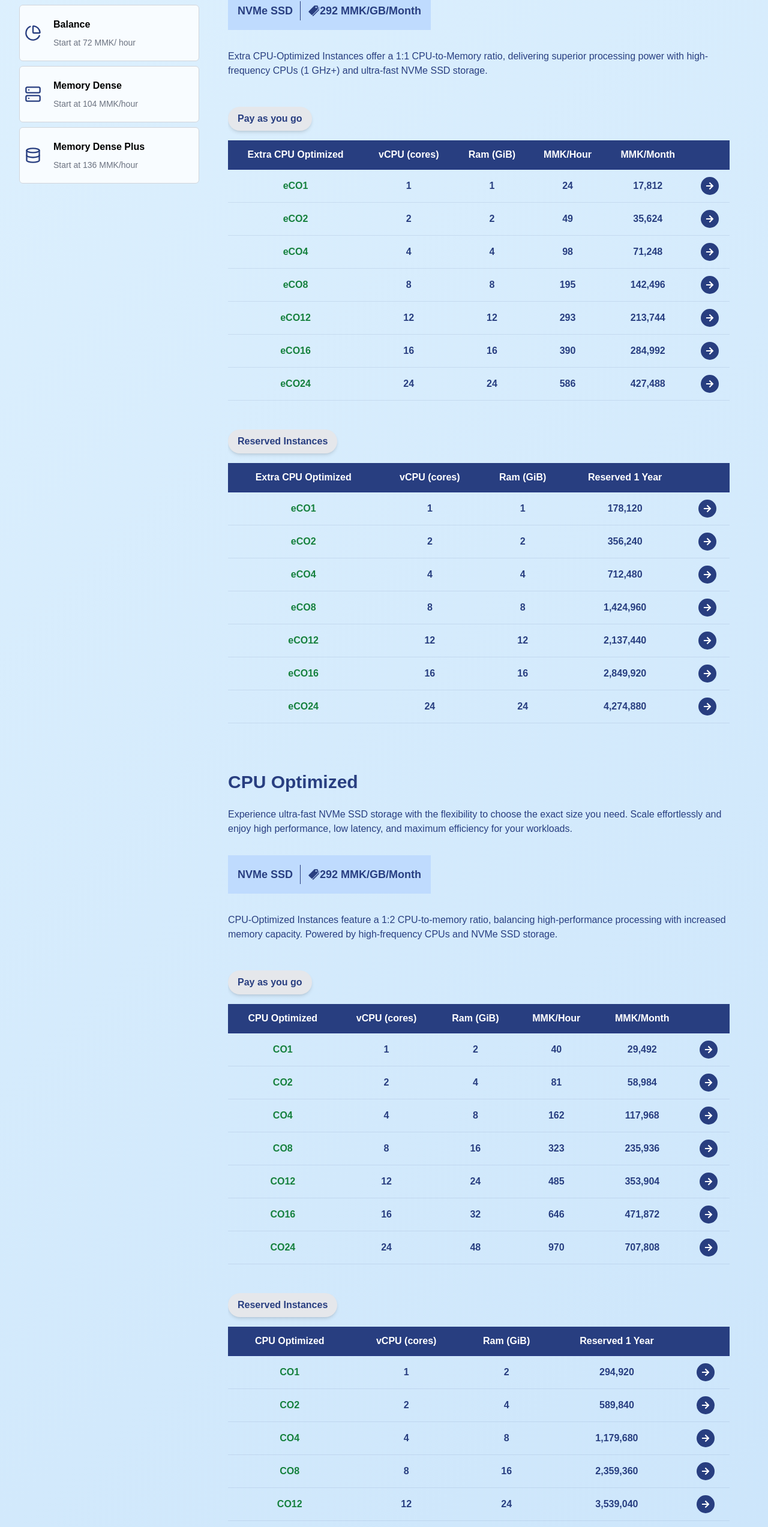
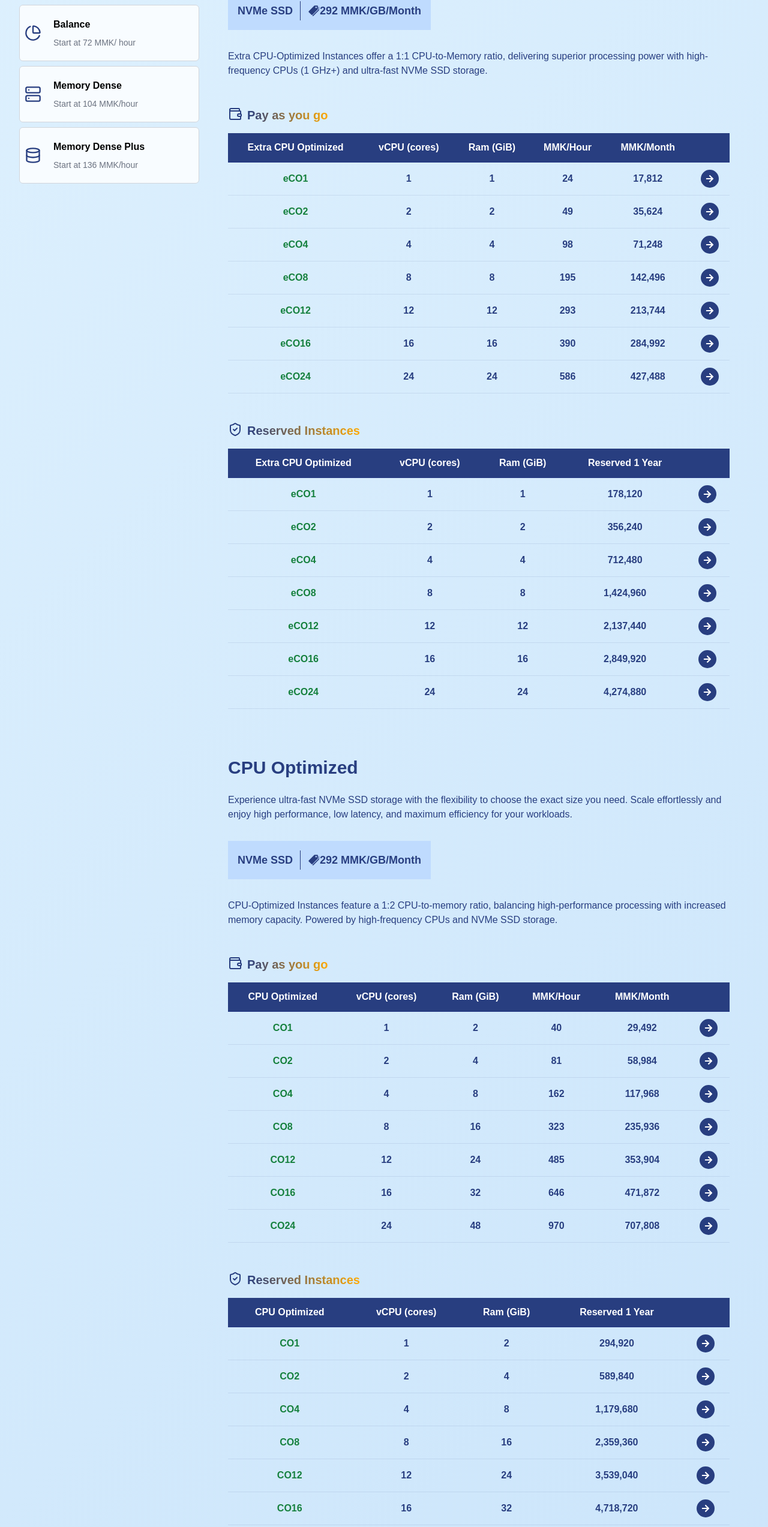
Before and after one commit to ayezinhtun/1CNGUI, a React (Vite) app: page /pricing in a window 1280 px wide. Shown: the part 952-3498 px from the top of the page at 60% size. Built offline with nearby package versions, Linux system fonts and the light colour scheme.

Commit message:
update in scrollspy

```diff
--- a/src/pages/Balance.jsx
+++ b/src/pages/Balance.jsx
@@ -3,6 +3,7 @@ import { useEffect, useState } from "react";
 import { IoIosPricetags } from "react-icons/io";
 import { useLocation } from "react-router-dom";
 import { Link } from "react-router-dom";
+import { ShieldCheck, Wallet } from "lucide-react";
 
 // Tab component for rendering individual tabs
 const Tab = ({ label, active, onClick }) => {
@@ -119,9 +120,16 @@ export default function Balance() {
             <div label="Pay as you go">
               <div className="overflow-x-auto mt-12">
                 <div className="flex">
-                  <p className="bg-gray-200 text-secondary font-semibold shadow-md px-4 py-2 rounded-full text-sm md:text-base transition-colors mb-4">
-                    Pay as you go
-                  </p>
+                  <div className="flex gap-2 mb-4">
+                    <Wallet className="text-secondary" />
+                    <p className="
+                      font-bold text-xl
+                      bg-gradient-to-r from-secondary to-accent
+                      bg-clip-text text-transparent
+                    ">
+                      Pay as you go
+                    </p>
+                  </div>
                 </div>
                 <table className="min-w-full text-center">
                   <thead>
@@ -163,9 +171,16 @@ export default function Balance() {
             <div label="Reserved Instances">
               <div className="overflow-x-auto mt-12">
                 <div className="flex">
-                  <p className="bg-gray-200 text-secondary font-semibold shadow-md px-4 py-2 rounded-full text-sm md:text-base transition-colors mb-4">
-                    Reserved Instances
-                  </p>
+                  <div className="flex gap-2 mb-4">
+                    <ShieldCheck className="text-secondary" />
+                    <p className="
+                      font-bold text-xl
+                      bg-gradient-to-r from-secondary to-accent
+                      bg-clip-text text-transparent
+                    ">
+                      Reserved Instances
+                    </p>
+                  </div>
                 </div>
                 <table className="min-w-full text-center">
                   <thead>
--- a/src/pages/CPUOptimized.jsx
+++ b/src/pages/CPUOptimized.jsx
@@ -3,6 +3,7 @@ import { useEffect, useState } from "react";
 import { IoIosPricetags } from "react-icons/io";
 import { useLocation } from "react-router-dom";
 import { Link } from "react-router-dom";
+import { ShieldCheck, Wallet } from "lucide-react";
 
 // Tab component for rendering individual tabs
 const Tab = ({ label, active, onClick }) => {
@@ -140,9 +141,16 @@ export default function CPUOptimized() {
             <div label="Pay as you go">
               <div className="overflow-x-auto mt-12">
                 <div className="flex">
-                  <p className="bg-gray-200 text-secondary font-semibold shadow-md px-4 py-2 rounded-full text-sm md:text-base transition-colors mb-4">
-                    Pay as you go
-                  </p>
+                  <div className="flex gap-2 mb-4">
+                    <Wallet className="text-secondary" />
+                    <p className="
+                      font-bold text-xl
+                      bg-gradient-to-r from-secondary to-accent
+                      bg-clip-text text-transparent
+                    ">
+                      Pay as you go
+                    </p>
+                  </div>
                 </div>
                 <table className="min-w-full text-center">
                   <thead>
@@ -184,9 +192,16 @@ export default function CPUOptimized() {
             <div label="Reserved Instances">
               <div className="overflow-x-auto mt-12">
                 <div className="flex">
-                  <p className="bg-gray-200 text-secondary font-semibold shadow-md px-4 py-2 rounded-full text-sm md:text-base transition-colors mb-4">
-                    Reserved Instances
-                  </p>
+                  <div className="flex gap-2 mb-4">
+                    <ShieldCheck className="text-secondary" />
+                    <p className="
+                      font-bold text-xl
+                      bg-gradient-to-r from-secondary to-accent
+                      bg-clip-text text-transparent
+                    ">
+                      Reserved Instances
+                    </p>
+                  </div>
                 </div>
                 <table className="min-w-full text-center">
                   <thead>
--- a/src/pages/ContactUs.jsx
+++ b/src/pages/ContactUs.jsx
@@ -199,7 +199,7 @@ const ContactUs = ({bannerHeight}) => {
               <div className="bg-white rounded-2xl shadow-xl overflow-hidden h-full">
                 <iframe
                   title="Cloud Services Location"
-                  src="https://www.google.com/maps/embed?pb=!1m16!1m12!1m3!1d61109.386459155736!2d96.0899932423585!3d16.80964689980473!2m3!1f0!2f0!3f0!3m2!1i1024!2i768!4f13.1!2m1!1s123%20AI%20Avenue%2C%20Innovation%20District%2C%20Yangon%2C%20Myanmar!5e0!3m2!1sen!2smm!4v1766566523944!5m2!1sen!2smm"
+                  src="https://www.google.com/maps/embed?pb=!1m18!1m12!1m3!1d61117.42815490598!2d96.05461152167967!3d16.78467090000001!2m3!1f0!2f0!3f0!3m2!1i1024!2i768!4f13.1!3m3!1m2!1s0x30c1eb09e45dc9c1%3A0xb4d32694065909b3!2sShwe%20Zabu%20River%20View%20Condo!5e0!3m2!1sen!2smm!4v1769655234446!5m2!1sen!2smm"
                   width="100%"
                   height="100%"
                   style={{ border: 0, minHeight: '300px' }}
--- a/src/pages/ExtraCPUOptimized.jsx
+++ b/src/pages/ExtraCPUOptimized.jsx
@@ -4,6 +4,7 @@ import { useEffect, useState } from "react";
 import { IoIosPricetags } from "react-icons/io";
 import { useLocation } from "react-router-dom";
 import { Link } from "react-router-dom";
+import { Gauge, ShieldCheck, Wallet } from "lucide-react";
 
 // Tab component for rendering individual tabs
 const Tab = ({ label, active, onClick }) => {
@@ -139,9 +140,16 @@ export default function ExtraCPUOptimized() {
             <div label="Pay as you go">
               <div className="overflow-x-auto mt-12">
                 <div className="flex">
-                  <p className="bg-gray-200 text-secondary font-semibold shadow-md px-4 py-2 rounded-full text-sm md:text-base transition-colors mb-4">
-                    Pay as you go
-                  </p>
+                  <div className="flex gap-2 mb-4">
+                    <Wallet className="text-secondary" />
+                    <p className="
+                      font-bold text-xl
+                      bg-gradient-to-r from-secondary to-accent
+                      bg-clip-text text-transparent
+                    ">
+                      Pay as you go
+                    </p>
+                  </div>
                 </div>
 
                 <table className="min-w-full text-center">
@@ -186,9 +194,17 @@ export default function ExtraCPUOptimized() {
             <div label="Reserved Instances">
               <div className="overflow-x-auto mt-12">
                 <div className="flex">
-                  <p className="bg-gray-200 text-secondary font-semibold shadow-md px-4 py-2 rounded-full text-sm md:text-base transition-colors mb-4">
-                    Reserved Instances
-                  </p>
+                  <div className="flex gap-2 mb-4">
+                    <ShieldCheck className="text-secondary" />
+                    <p className="
+                      font-bold text-xl
+                      bg-gradient-to-r from-secondary to-accent
+                      bg-clip-text text-transparent
+                    ">
+                      Reserved Instances
+                    </p>
+                  </div>
+
                 </div>
                 <table className="min-w-full text-center">
                   <thead>
--- a/src/pages/MemoryDense.jsx
+++ b/src/pages/MemoryDense.jsx
@@ -3,6 +3,7 @@ import { useEffect, useState } from "react";
 import { IoIosPricetags } from "react-icons/io";
 import { useLocation } from "react-router-dom";
 import { Link } from "react-router-dom";
+import { ShieldCheck, Wallet } from "lucide-react";
 
 // Tab component for rendering individual tabs
 const Tab = ({ label, active, onClick }) => {
@@ -114,9 +115,16 @@ export default function MemoryDense() {
             <div label="Pay as you go">
               <div className="overflow-x-auto mt-12">
                 <div className="flex">
-                  <p className="bg-gray-200 text-secondary font-semibold shadow-md px-4 py-2 rounded-full text-sm md:text-base transition-colors mb-4">
-                    Pay as you go
-                  </p>
+                  <div className="flex gap-2 mb-4">
+                    <Wallet className="text-secondary" />
+                    <p className="
+                      font-bold text-xl
+                      bg-gradient-to-r from-secondary to-accent
+                      bg-clip-text text-transparent
+                    ">
+                      Pay as you go
+                    </p>
+                  </div>
                 </div>
                 <table className="min-w-full text-center">
                   <thead>
@@ -155,10 +163,17 @@ export default function MemoryDense() {
             </div>
             <div label="Reserved Instances">
               <div className="overflow-x-auto mt-12">
-                <div className="flex">
-                  <p className="bg-gray-200 text-secondary font-semibold shadow-md px-4 py-2 rounded-full text-sm md:text-base transition-colors mb-4">
-                    Reserved Instances
-                  </p>
+                 <div className="flex">
+                  <div className="flex gap-2 mb-4">
+                    <ShieldCheck className="text-secondary" />
+                    <p className="
+                      font-bold text-xl
+                      bg-gradient-to-r from-secondary to-accent
+                      bg-clip-text text-transparent
+                    ">
+                      Reserved Instances
+                    </p>
+                  </div>
                 </div>
                 <table className="min-w-full text-center">
                   <thead>
--- a/src/pages/MemoryDensePlus.jsx
+++ b/src/pages/MemoryDensePlus.jsx
@@ -3,6 +3,7 @@ import { useEffect, useState } from "react";
 import { IoIosPricetags } from "react-icons/io";
 import { useLocation } from "react-router-dom";
 import { Link } from "react-router-dom";
+import { ShieldCheck, Wallet } from "lucide-react";
 
 // Tab component for individual tab buttons
 const Tab = ({ label, active, onClick }) => {
@@ -120,9 +121,16 @@ export default function MemoryDensePlus() {
             <div label="Pay as you go">
               <div className="overflow-x-auto mt-12">
                 <div className="flex">
-                  <p className="bg-gray-200 text-secondary font-semibold shadow-md px-4 py-2 rounded-full text-sm md:text-base transition-colors mb-4">
-                    Pay as you go
-                  </p>
+                  <div className="flex gap-2 mb-4">
+                    <Wallet className="text-secondary" />
+                    <p className="
+                      font-bold text-xl
+                      bg-gradient-to-r from-secondary to-accent
+                      bg-clip-text text-transparent
+                    ">
+                      Pay as you go
+                    </p>
+                  </div>
                 </div>
                 <table className="min-w-full text-center">
                   <thead>
@@ -165,9 +173,16 @@ export default function MemoryDensePlus() {
             <div label="Reserved Instances">
               <div className="overflow-x-auto mt-12">
                 <div className="flex">
-                  <p className="bg-gray-200 text-secondary font-semibold shadow-md px-4 py-2 rounded-full text-sm md:text-base transition-colors mb-4">
-                    Reserved Instances
-                  </p>
+                  <div className="flex gap-2 mb-4">
+                    <ShieldCheck className="text-secondary" />
+                    <p className="
+                      font-bold text-xl
+                      bg-gradient-to-r from-secondary to-accent
+                      bg-clip-text text-transparent
+                    ">
+                      Reserved Instances
+                    </p>
+                  </div>
                 </div>
                 <table className="min-w-full text-center">
                   <thead>
--- a/src/pages/Pricing.jsx
+++ b/src/pages/Pricing.jsx
@@ -11,13 +11,13 @@ import { Cpu, Database, Grid, PieChart, Scale, Server, Zap } from "lucide-react"
 const Pricing = ({ bannerHeight }) => {
   const { hash } = useLocation();
   useEffect(() => {
-    if (hash.startsWith("#pricing")) {
-      const element = document.querySelector(hash);
-      if (element) {
-        const yOffset = hash === "#prices" ? 0 : bannerHeight;
-        const y = element.getBoundingClientRect().top + window.pageYOffset - yOffset;
-        window.scrollTo({ top: y, behavior: "smooth" });
-      }
+    if (hash !== "#pricing" && hash !== "#prices") return;
+
+    const element = document.querySelector(hash);
+    if (element) {
+      const yOffset = hash === "#prices" ? 0 : bannerHeight;
+      const y = element.getBoundingClientRect().top + window.pageYOffset - yOffset;
+      window.scrollTo({ top: y, behavior: "smooth" });
     }
   }, [hash, bannerHeight]);
 
@@ -89,9 +89,9 @@ const Pricing = ({ bannerHeight }) => {
         </a>
       </div>
 
-      <div id="prices" className="max-w-7xl mx-auto py-20 px-4 sm:px-6 lg:px-8">
+      <div className="max-w-7xl mx-auto py-20 px-4 sm:px-6 lg:px-8">
         {/* Section Header */}
-        <div className="flex flex-col items-center mb-12">
+        <div id="prices" className="flex flex-col items-center mb-12">
           <motion.h2
             className="text-3xl font-semibold text-primary text-center mb-4"
             initial={{ opacity: 0, y: 20 }}
--- a/src/pages/Solutions.jsx
+++ b/src/pages/Solutions.jsx
@@ -625,12 +625,12 @@ const Solutions = ({bannerHeight}) => {
           </div>
           {/* Button  */}
           <div className="mt-5">
-            <Link to="/contact-us">
+            <Link to="/contact-us#contact">
               <button className="bg-accent text-xs sm:text-base text-white px-2 py-2 sm:px-4 sm:py-2 md:px-6 md:py-3 rounded-full hover:bg-white hover:text-accent transition-all duration-300">
                 Talk to a Cloud Specialist
               </button>
             </Link>
-            <Link to="/pricing#pricing" className="ml-4">
+            <Link to="/pricing#prices" className="ml-4">
               <button className="bg-white text-xs sm:text-base text-accent px-2 py-2 sm:px-4 sm:py-2 md:px-6 md:py-3 rounded-full font-bold hover:bg-accent hover:text-white transition-all duration-300">
                 Explore Pricing
               </button>
```
